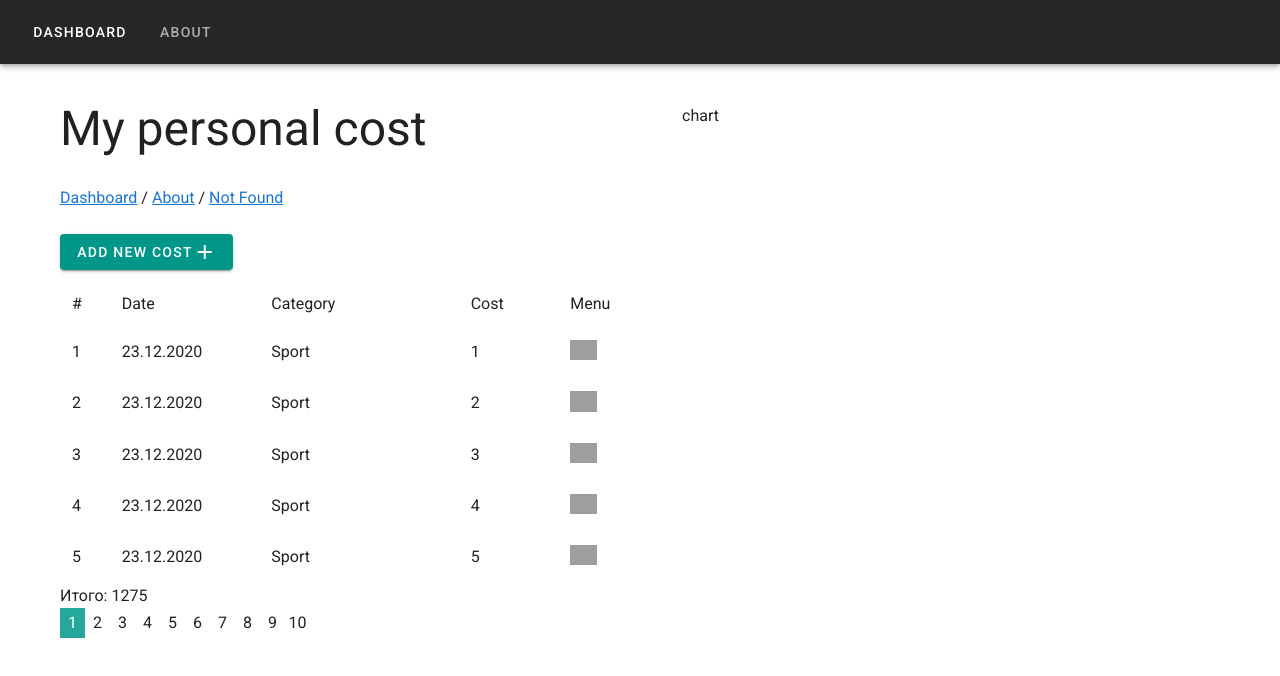
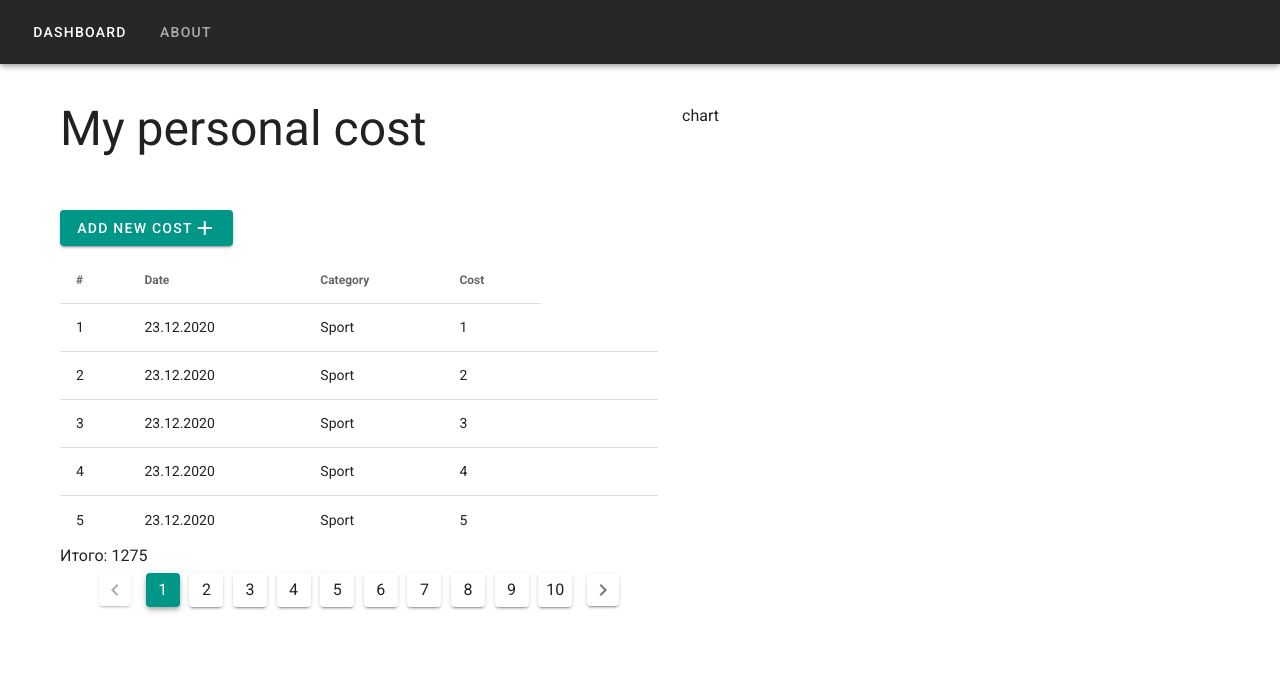
Before and after one commit to sashkaol/vue, a Vue app in the folder first-project/: page / in a window 1280 px wide. Shown: the top 676 px of the page. Built offline with nearby package versions, Linux system fonts and the light colour scheme; grey boxes are pictures that could not be loaded.

Commit message:
vuetify table pagination and context

```diff
--- a/first-project/src/App_.vue
+++ b/first-project/src/App_.vue
@@ -3,11 +3,11 @@
     <v-row>
       <v-col>
         <div class="text-h5 text-md-h3 mb-8">My personal cost</div>
-        <div class="menu">
+        <!-- <div class="menu">
           <router-link to="/dashboard">Dashboard</router-link> /
           <router-link to="/about">About</router-link> /
           <router-link to="/notfound">Not Found</router-link>
-        </div>
+        </div> -->
         <main>
           <div class="content">
             <router-view />
@@ -26,7 +26,8 @@
           <!-- <Form v-show="show" @addNewPay="addNewPay" :data="getReadyData" /> -->
           <List :items="createPages(curPage)" />
           Итого: {{ getFLV }}
-          <Pagination :pagesCount="Math.ceil(getL / n)" @goToPage="goToPage" />
+          <!-- <Pagination :pagesCount="Math.ceil(getL / n)" @goToPage="goToPage" /> -->
+          <v-pagination color="teal" v-model="curPage" :length="Math.ceil(getL / n)"></v-pagination>
         </main>
       </v-col>
       <v-col> chart </v-col>
@@ -37,7 +38,7 @@
 <script>
 import List from "./components/List.vue";
 import Form from "./components/Form.vue";
-import Pagination from "./components/Pagination.vue";
+// import Pagination from "./components/Pagination.vue";
 import { mapActions, mapGetters, mapMutations } from "vuex";
 
 export default {
@@ -45,7 +46,6 @@ export default {
   components: {
     Form,
     List,
-    Pagination,
   },
   data() {
     return {
--- a/first-project/src/components/List.vue
+++ b/first-project/src/components/List.vue
@@ -1,6 +1,6 @@
 <template>
   <div class="expenses">
-    <v-container>
+    <!-- <v-container>
       <v-row>
         <v-col :cols="1">#</v-col>
         <v-col :cols="3">Date</v-col>
@@ -22,7 +22,48 @@
           />
         </v-col>
       </v-row>
-    </v-container>
+    </v-container> -->
+    <v-simple-table>
+      <template v-slot:default>
+        <thead>
+          <tr>
+            <th class="text-left">#</th>
+            <th class="text-left">Date</th>
+            <th class="text-left">Category</th>
+            <th class="text-left">Cost</th>
+          </tr>
+        </thead>
+        <tbody>
+          <tr v-for="item in items" :key="item.id">
+            <td>{{ item.id }}</td>
+            <td>{{ item.date }}</td>
+            <td>{{ item.category }}</td>
+            <td>{{ item.cost }}</td>
+            <td>
+              <!-- <img
+                class="points"
+                src="../assets/points.svg"
+                alt="menu"
+                @click="contextMenu(item, $event)"
+              /> -->
+              <v-menu max-width="150px" top right>
+                <template v-slot:activator="{ on, attrs }">
+                  <v-btn dark icon v-bind="attrs" v-on="on">
+                    <v-icon>mdi-dots-vertical</v-icon>
+                  </v-btn>
+                </template>
+
+                <v-list rounded=true>
+                  <v-list-item v-for="(item, i) in actions" :key="i" link>
+                    <v-list-item-title>{{ item }}</v-list-item-title>
+                  </v-list-item>
+                </v-list>
+              </v-menu>
+            </td>
+          </tr>
+        </tbody>
+      </template>
+    </v-simple-table>
     <!-- <div class="expense b">
       <div class="item first">#</div>
       <div class="item">Дата</div>
@@ -56,6 +97,11 @@ export default {
       type: Array,
       default: () => [],
     },
+  },
+  data() {
+    return {
+      actions: ['Редактировать', 'Удалить']
+    }
   },
   components: {
     ContextMenu,
```
